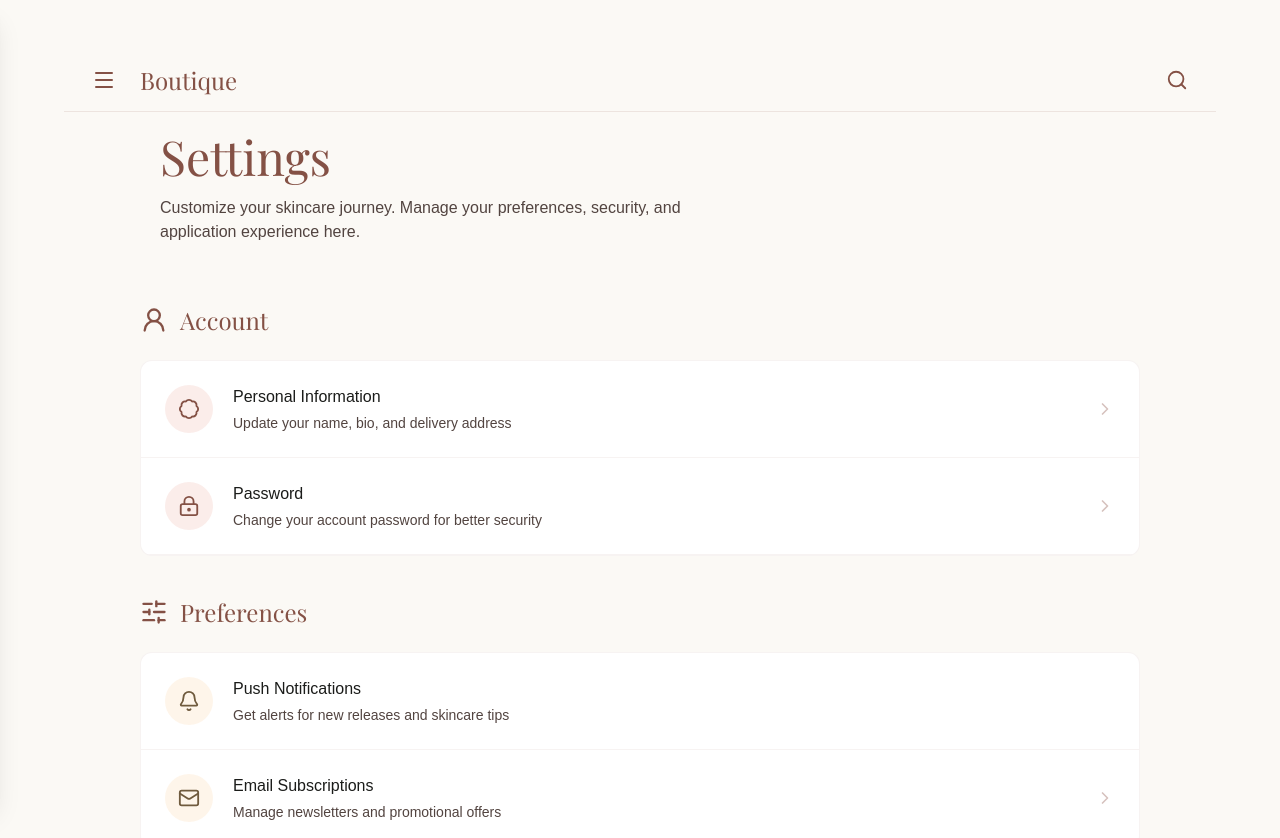
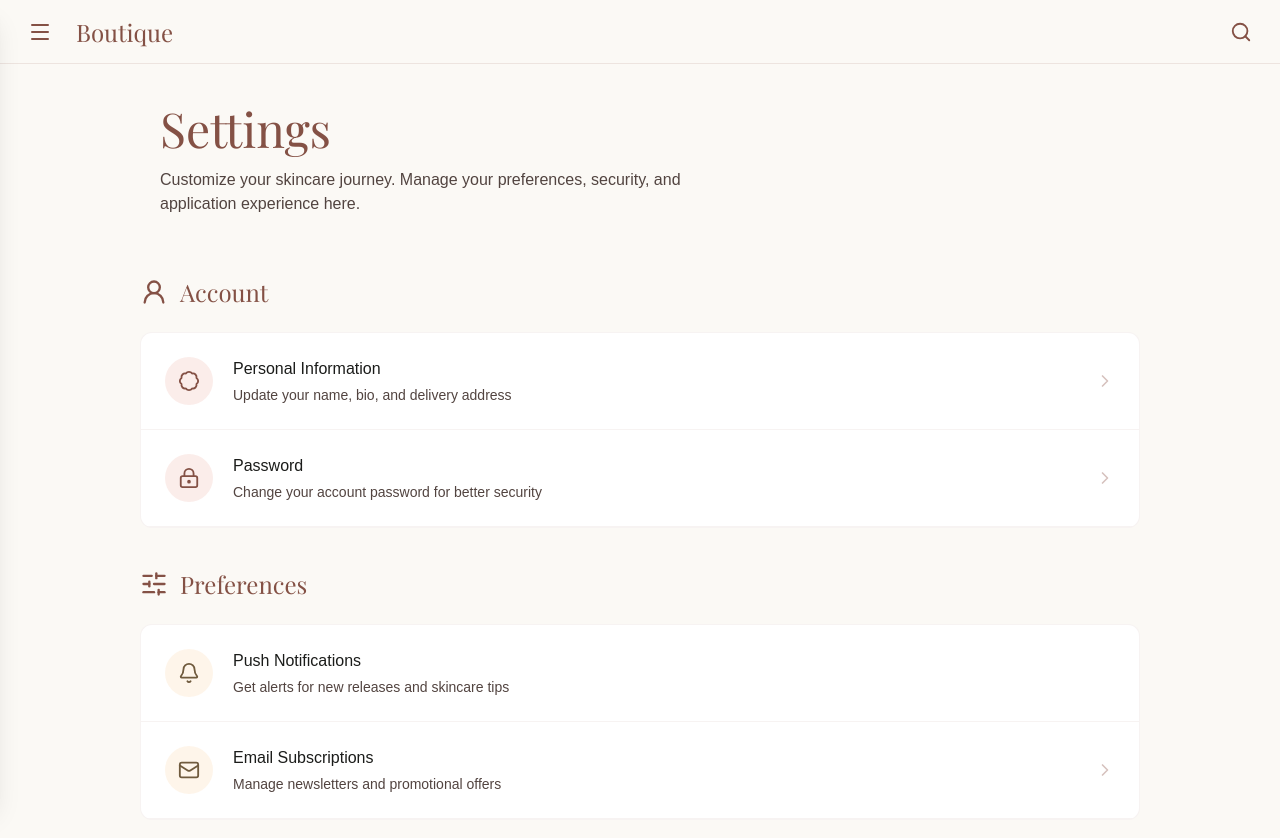
Before and after one commit to blankirito/beauty-store, a Next.js app: page /settings in a window 1280 px wide. Shown: the top 838 px of the page. Built offline with nearby package versions, Linux system fonts and the light colour scheme; a web font is replaced by a local one.

Commit message:
fix ui for setting page

```diff
--- a/src/app/settings/page.tsx
+++ b/src/app/settings/page.tsx
@@ -7,17 +7,17 @@ import { settingsSections } from "@/components/setting/settingsData";
 export default function SettingsPage(){
 
     return(
-        <main
+        <>
+         <Navbar />
+
+         <main
             className="
                 min-h-screen
                 bg-background
                 px-5
-                md:px-16
-                py-12
+                py-5
             "
         >
-
-            <Navbar />
 
             <div
                 className="
@@ -52,5 +52,7 @@ export default function SettingsPage(){
             </div>
 
         </main>
+        </>
+
     )
 }
```
